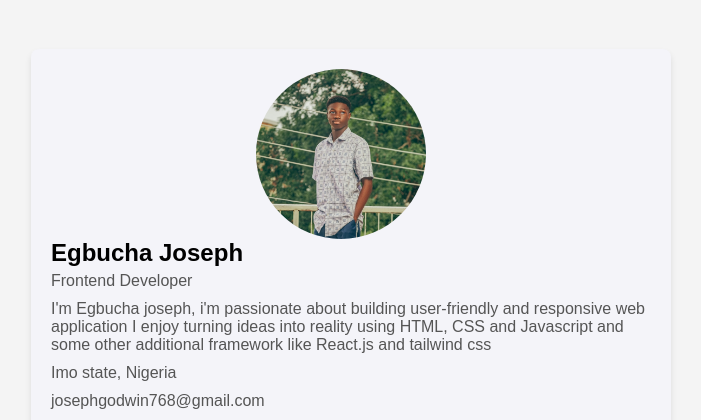
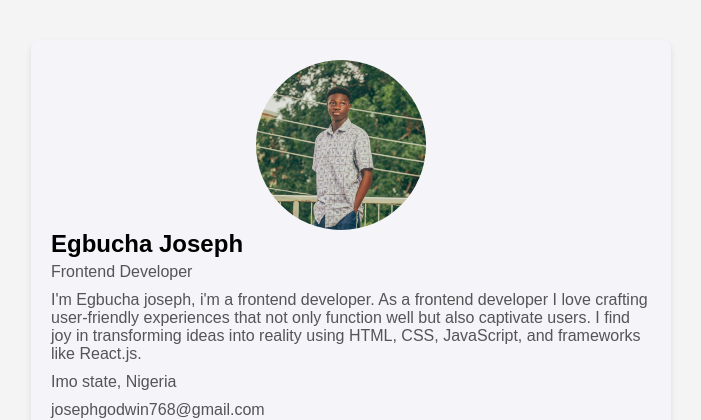
Before and after one commit to Joseph-Godwin12/profile-card, a plain HTML site: page index.html in a window 1280 px wide. Shown: the part 116-536 px from the top of the page, without its empty margins (289-990 px from the left). Drawn offline with Linux system fonts and the light colour scheme.

Commit message:
Update index.html

```diff
--- a/index.html
+++ b/index.html
@@ -14,9 +14,8 @@
         <h1 data-testid="fullName">Egbucha Joseph</h1>
         <p data-testid="jobTitle">Frontend Developer</p>
         <p data-testid="shortBio">
-            I'm Egbucha joseph, i'm passionate about building user-friendly and responsive web application
-            I enjoy turning ideas into reality using HTML, CSS and Javascript and some other
-            additional framework like React.js and tailwind css
+            I'm Egbucha joseph, i'm a frontend developer. As a frontend developer I  love crafting user-friendly experiences that not only function well but also captivate users. I find joy in transforming ideas into reality using HTML, CSS, JavaScript, and frameworks like React.js.
+
         </p>
         <p data-testid="currentLocation">Imo state, Nigeria</p>
         <p data-testid="emailAddress">josephgodwin768@gmail.com</p>
```
